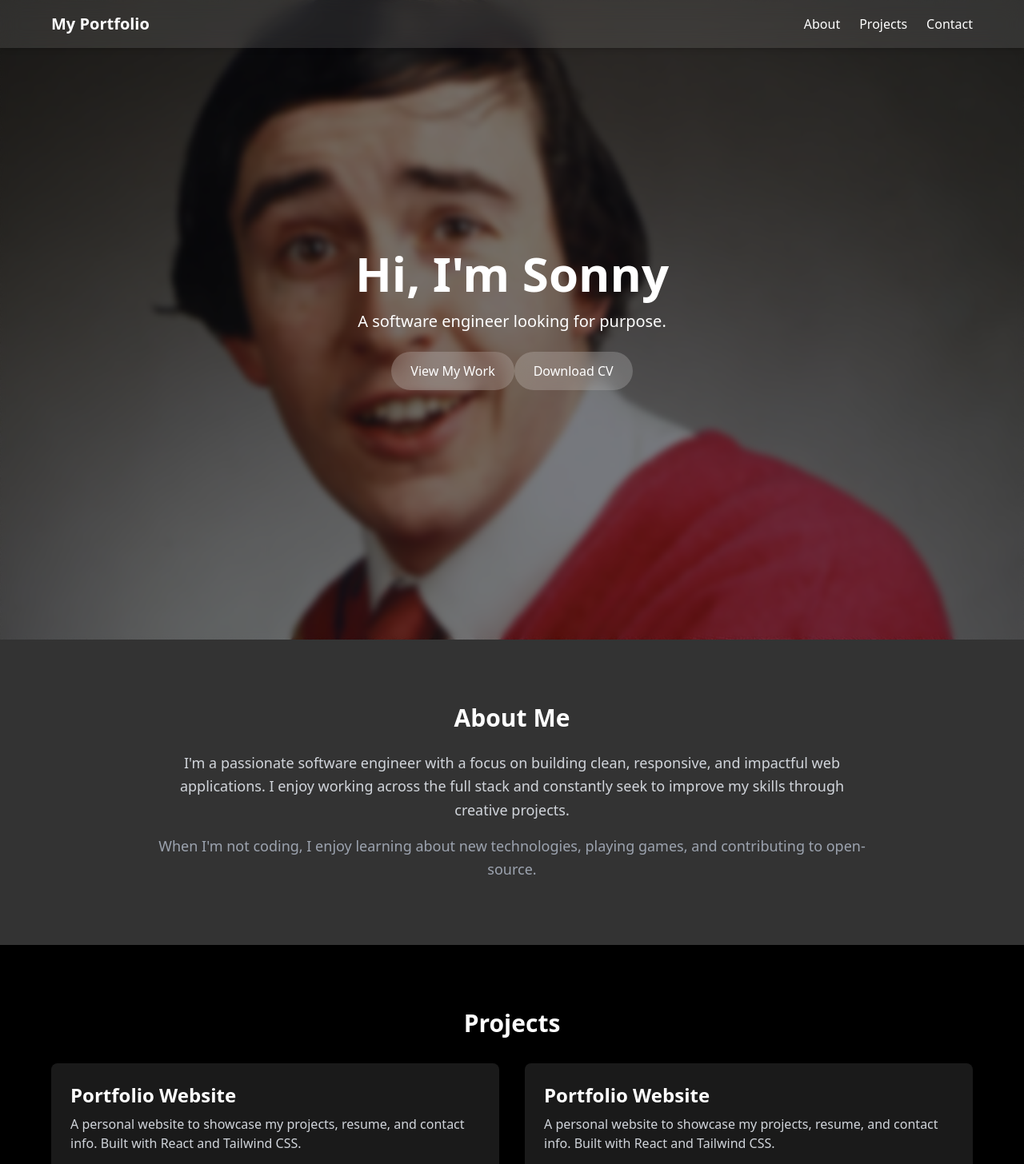
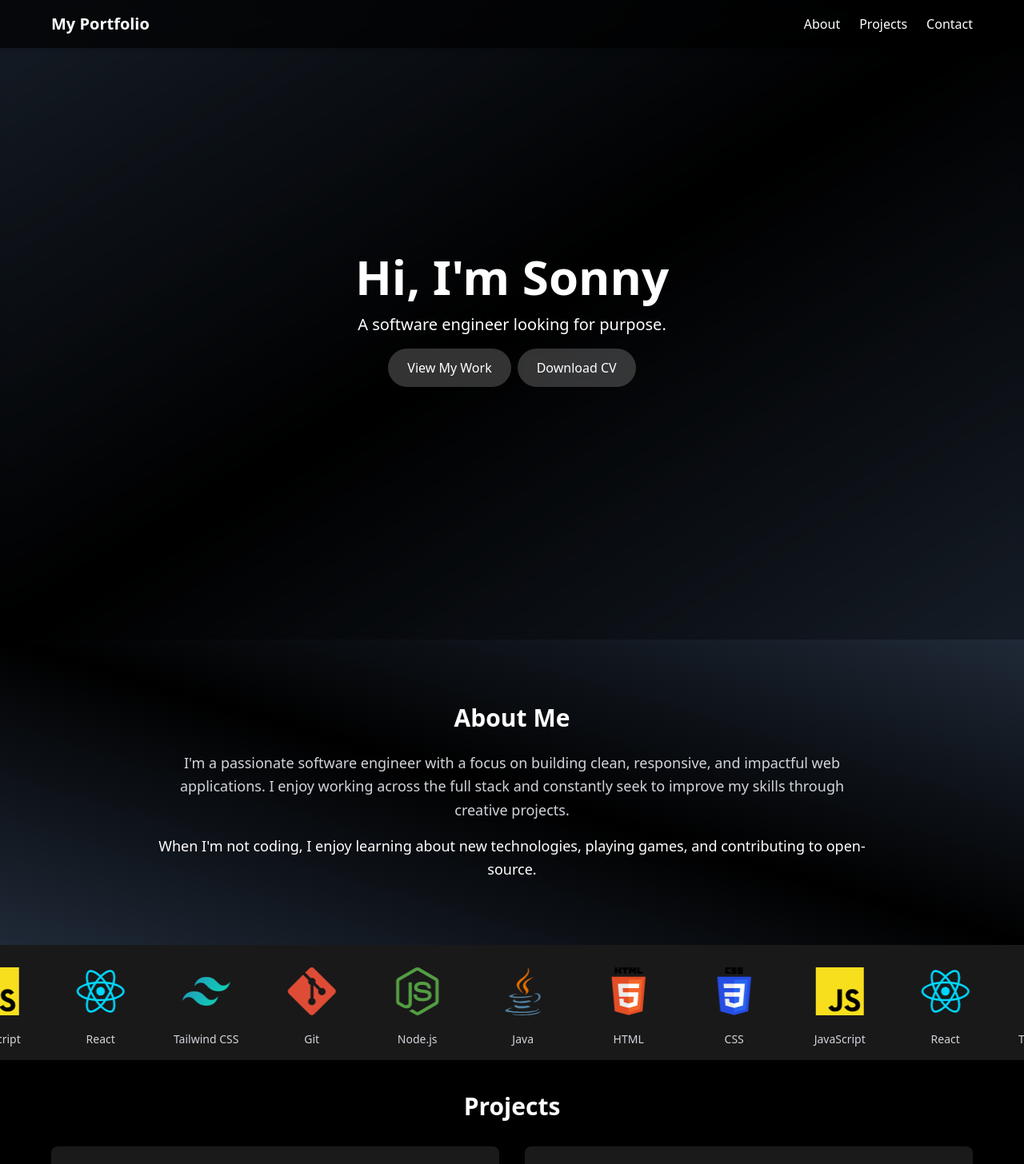
Before and after one commit to RoleyRoley/my-portfolio, a React (Create React App) app: page / in a window 1280 px wide. Shown: the top 1456 px of the page at 80% size. Built offline with nearby package versions, Linux system fonts and the light colour scheme.

Commit message:
Smooth tech carousel with dynamic logos

```diff
--- a/package.json
+++ b/package.json
@@ -3,6 +3,7 @@
   "version": "0.1.0",
   "private": true,
   "dependencies": {
+    "@iconify/react": "^6.0.0",
     "@testing-library/dom": "^10.4.0",
     "@testing-library/jest-dom": "^6.6.3",
     "@testing-library/react": "^16.3.0",
@@ -11,6 +12,7 @@
     "react": "^19.1.0",
     "react-dom": "^19.1.0",
     "react-scripts": "5.0.1",
+    "swiper": "^11.2.6",
     "web-vitals": "^2.1.4"
   },
   "scripts": {
--- a/src/App.js
+++ b/src/App.js
@@ -7,7 +7,9 @@ import About from './components/About';
 import Projects from './components/Projects';
 import Contact from './components/Contact';
 import Footer from './components/Footer';
-import './index.css'; // Tailwind should be imported here
+import TechCarousel from './components/TechCarousel';
+import './index.css';
+
 
 
 
@@ -18,6 +20,7 @@ function App() {
       <Navbar />
       <Hero />
       <About />
+      <TechCarousel />
       <Projects />
       <Contact />
       <Footer />
--- a/src/components/About.jsx
+++ b/src/components/About.jsx
@@ -2,14 +2,14 @@ import React from "react";
 
 const About = () => {
     return (
-        <section id="about" className="py-20 px-6 bg-black/80 backdrop-blur-md text-white">
+        <section id="about" className="py-20 px-6 bg-black/80 backdrop-blur-md text-white bg-gradient-to-bl from-gray-800 via-black to-gray-800 relative">
             <div className="max-w-4xl mx-auto text-center">
                 <h2 className="text-3xl font-bold mb-6">About Me</h2>
                 <p className="text-lg leading-relaxed text-gray-300">
                     I'm a passionate software engineer with a focus on building clean, responsive, and impactful web applications.
                     I enjoy working across the full stack and constantly seek to improve my skills through creative projects.
                 </p>
-                <p className="mt-4 text-lg leading-relaxed text-gray-400">
+                <p className="mt-4 text-lg leading-relaxed text-gray-0">
                     When I'm not coding, I enjoy learning about new technologies, playing games, and contributing to open-source.
                 </p>
             </div>
--- a/src/components/Hero.jsx
+++ b/src/components/Hero.jsx
@@ -1,22 +1,31 @@
 import React from 'react';
-import bg from '../assets/hero-bg.jpg'
+
 
 const Hero = () => {
     return (
-        <section className="h-screen flex items-center justify-center bg-cover bg-center relative" style={{ backgroundImage: `url(${bg})` }}>
-            <div className="absolute inset-0 bg-black/50 backdrop-blur-sm"></div>
+        <section className="h-screen flex items-center justify-center bg-gradient-to-br from-gray-800 via-black to-gray-800 relative">
+            <div className="absolute inset-0 bg-black/30 backdrop-blur-sm"></div>
             <div className="z-10 text-center text-white px-4">
+
                 <h1 className="text-4xl md:text-6xl font-bold mb-4">Hi, I'm Sonny</h1>
+
                 <p className="text-lg md:text-xl">A software engineer looking for purpose.</p>
-                <a href="#projects" className="inline-block mt-6 px-6 py-3 bg-white/20 backdrop-blur-md rounded-full hover:bg-white/30 transition">
-                    View My Work
-                </a>
-                <a href="/cv.pdf"
-                    download
-                    className="inline-block mt-4 px-6 py-3 bg-white/20 backdrop-blur-md rounded-full hover:bg-white/30 transition text-white"
-                >
-                    Download CV
-                </a>
+
+                <div className="flex justify-center gap-2 mt-4 flex-wrap">
+
+                    <a
+                        href="#projects"
+
+                        className="px-6 py-3 bg-white/20 backdrop-blur-md rounded-full hover:bg-white/30 transition text-white">
+
+                        View My Work
+                    </a>
+                    <a href="/cv.pdf"
+
+                        className="px-6 py-3 bg-white/20 backdrop-blur-md rounded-full hover:bg-white/30 transition text-white">
+                        Download CV
+                    </a>
+                </div>
 
             </div>
         </section>
--- a/src/components/Navbar.jsx
+++ b/src/components/Navbar.jsx
@@ -2,7 +2,7 @@ import React from "react";
 
 const Navbar  = () => {
     return (
-        <nav className="backdrop-blur-md bg-white/10 text-white fixed w-full top-0 z-50 p-4 shadow-md">
+        <nav className="backdrop-blur-md bg-black/70 text-white fixed w-full top-0 z-50 p-4 shadow-md">
             <div className="max-w-6xl mx-auto flex justify-between items-center">
                 <h1 className="text-xl font-bold">My Portfolio</h1>
                 <div className="space-x-6">
--- a/src/components/Projects.jsx
+++ b/src/components/Projects.jsx
@@ -4,7 +4,7 @@ import ProjectCard from './ProjectCard';
 
 const Projects = () => {
   return (
-    <section id="projects" className="py-20 px-6 bg-black text-white">
+    <section id="projects" className="py-10 px-6 bg-black text-white">
       <div className="max-w-6xl mx-auto">
         <h2 className="text-3xl font-bold mb-8 text-center">Projects</h2>
         <div className="grid gap-8 md:grid-cols-2">
--- /dev/null
+++ b/src/components/TechCarousel.jsx
@@ -0,0 +1,51 @@
+import React from 'react';
+import { Icon } from '@iconify/react';
+
+const techStack = [
+  { name: 'HTML', icon: 'logos:html-5', color: '#e44d26' },
+  { name: 'CSS', icon: 'logos:css-3', color: '#264de4' },
+  { name: 'JavaScript', icon: 'logos:javascript', color: '#f0db4f' },
+  { name: 'React', icon: 'logos:react', color: '#61dafb' },
+  { name: 'Tailwind CSS', icon: 'logos:tailwindcss-icon', color: '#38bdf8' },
+  { name: 'Git', icon: 'logos:git-icon', color: '#f1502f' },
+  { name: 'Node.js', icon: 'logos:nodejs-icon', color: '#3c873a' },
+  { name: 'Java', icon: 'logos:java', color: '#f89820' },
+];
+
+const duplicatedStack = [...techStack, ...techStack, ...techStack, ...techStack,...techStack, ...techStack];
+
+const TechCarousel = () => {
+  return (
+    <section className="py-4 bg-black/90 backdrop-blur-md overflow-hidden">
+
+
+      <div className="relative w-full ">
+        <div className="flex animate-scroll gap-12 whitespace-nowrap w-max">
+          {duplicatedStack.map((tech, index) => (
+            <div key={index} className="flex flex-col items-center min-w-[80px]">
+
+              <div
+                className="p-3 transition-transform hover:scale-110"
+                style={{
+                  filter: 'drop-shadow(0 0 6px rgba(255, 255, 255, 0))',
+                }}
+                onMouseEnter={(e) =>
+                  (e.currentTarget.style.filter = `drop-shadow(0 0 10px ${tech.color})`)
+                }
+                onMouseLeave={(e) =>
+                  (e.currentTarget.style.filter = 'drop-shadow(0 0 6px rgba(255, 255, 255, 0))')
+                }
+              >
+                <Icon icon={tech.icon} width="60" height="60" />
+              </div>
+
+              <p className="text-sm text-gray-300 mt-2">{tech.name}</p>
+            </div>
+          ))}
+        </div>
+      </div>
+    </section>
+  );
+};
+
+export default TechCarousel;
--- a/tailwind.config.js
+++ b/tailwind.config.js
@@ -7,4 +7,21 @@ module.exports = {
     extend: {},
   },
   plugins: [],
+
+
+
+
+  theme: {
+    extend: {
+      animation: {
+        scroll: 'scroll 60s linear infinite',
+      },
+      keyframes: {
+        scroll: {
+          '0%': { transform: 'translateX(0%)' },
+          '100%': { transform: 'translateX(-50%)' },
+        },
+      },
+    },
+  }
 }
```
Also changed, not shown: 1 other file (tests, documents, lock files or other folders).
